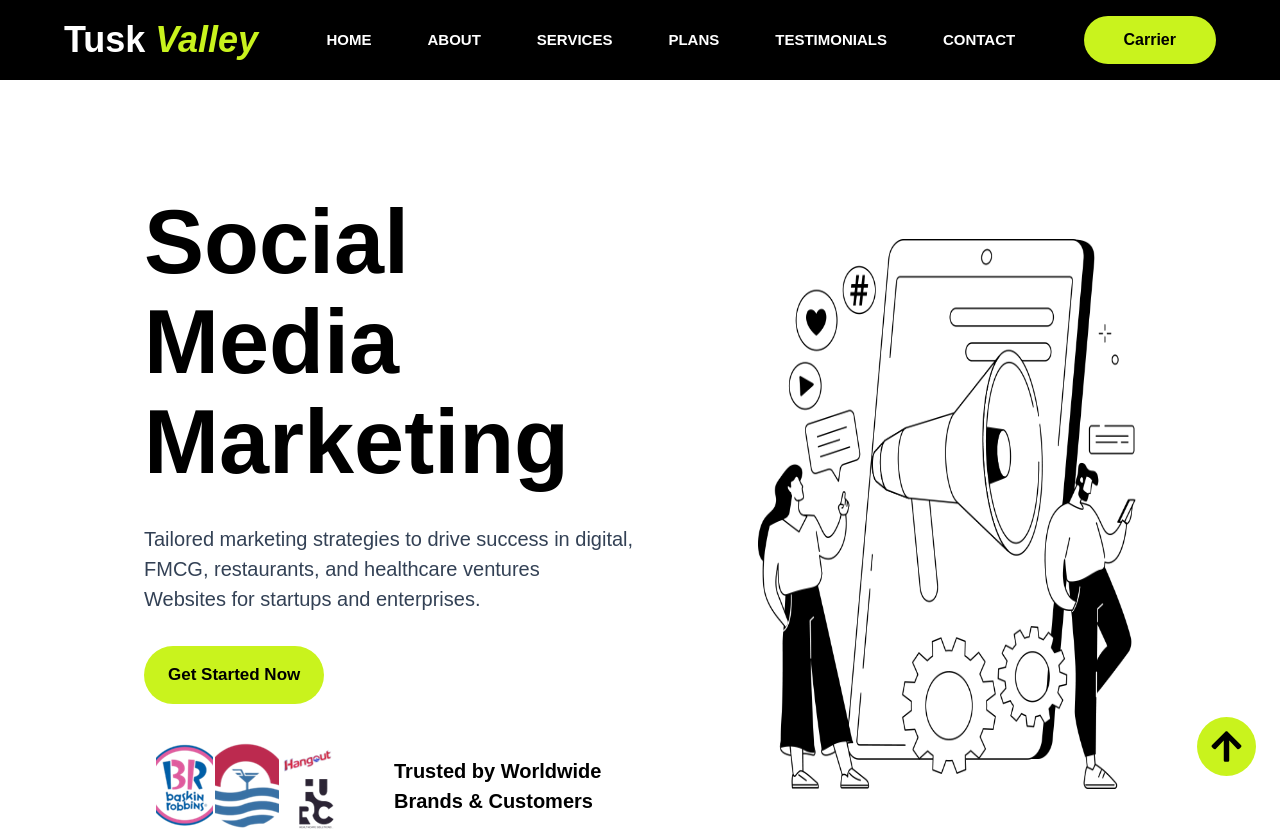
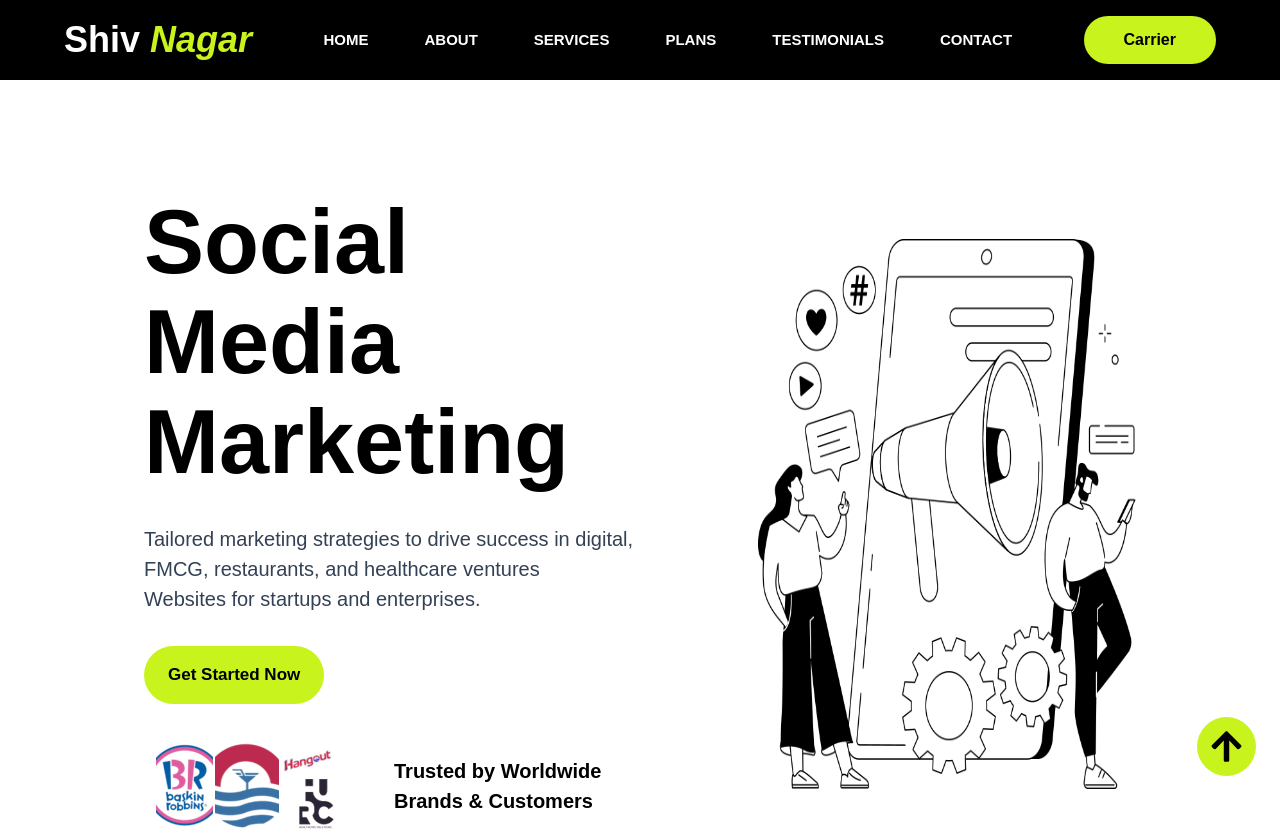
Before and after one commit to hjasaiwal114/tusk-Valley, a React (Vite) app: page / in a window 1280 px wide. Shown: the top 831 px of the page. Built offline with nearby package versions, Linux system fonts and the light colour scheme.

Commit message:
changing font

```diff
--- a/src/compontents/Headers.jsx
+++ b/src/compontents/Headers.jsx
@@ -25,7 +25,7 @@ const Header = () => {
   return (
     <nav className="w-full flex bg-black justify-between items-center gap-1 lg:px-16 px-6 py-4 sticky top-0 z-50">
       <h1 className="text-white md:text-4xl text-3xl font-bold font-ubuntu">
-        Tusk <span className="text-limegreen italic">Valley</span>
+        Shiv <span className="text-limegreen italic">Nagar</span>
       </h1>
       <ul className="lg:flex justify-center items-center gap-8 hidden">
         {navItems.map(({ link, path }) => (
```
